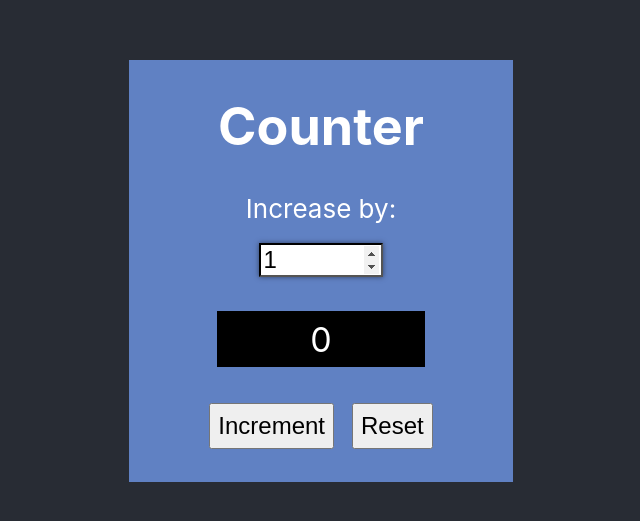
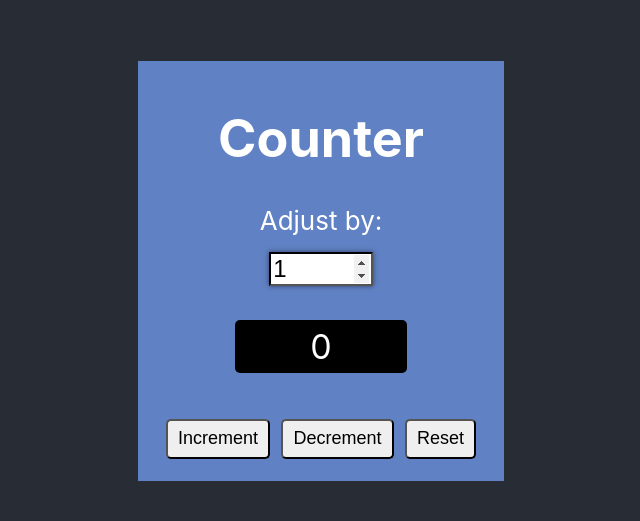
Before and after one commit to callum-cheng/cypress-demo, a React (Create React App) app: page / in a window 1280 px wide. Shown: the part 129-650 px from the top of the page, without its empty margins (319-959 px from the left). Built offline with nearby package versions, Linux system fonts and the light colour scheme.

Commit message:
added decrement button

```diff
--- a/src/App.css
+++ b/src/App.css
@@ -1,5 +1,13 @@
 .App {
   text-align: center;
+  background-color: #282c34;
+  min-height: 100vh;
+  display: flex;
+  flex-direction: column;
+  align-items: center;
+  justify-content: center;
+  font-size: calc(10px + 2vmin);
+  color: white;
 }
 
 .App-logo {
@@ -11,17 +19,6 @@
   .App-logo {
     animation: App-logo-spin infinite 20s linear;
   }
-}
-
-.App-header {
-  background-color: #282c34;
-  min-height: 100vh;
-  display: flex;
-  flex-direction: column;
-  align-items: center;
-  justify-content: center;
-  font-size: calc(10px + 2vmin);
-  color: white;
 }
 
 .App-link {
@@ -44,11 +41,17 @@
 }
 
 button {
-  margin: 1%;
-  margin-left: 5%;
-  margin-right: 5%;
   padding: 4%;
-  font-size: calc(8px + 2vmin);
+  padding-top: 3%;
+  padding-bottom: 3%;
+  font-size: calc(2px + 2vmin);
+  border-radius: 5px;
+}
+
+.pad {
+  padding: 0.7rem;
+  padding-left: 1.5rem;
+  padding-right: 1.5rem;
 }
 
 .App-main {
@@ -57,7 +60,9 @@ button {
   flex-direction: column;
   align-items: center;
   justify-content: center;
-  width: 30%;
+  width: auto;
+  max-width: 80%;
+  min-width: 20%;
 }
 
 .result {
@@ -65,19 +70,13 @@ button {
   color: white;
   font-size: calc(10px + 3vmin);
   padding: 2%;
-  width: 50%
+  width: 50%;
+  border-radius: 5px;
 }
 
 .inline {
   display: flex;
   justify-content: center;
+  width: 80%; /* Set a specific width for the inline div */
+  gap: 0.7rem; /* Add spacing between buttons */
 }
-
-@keyframes App-logo-spin {
-  from {
-    transform: rotate(0deg);
-  }
-  to {
-    transform: rotate(360deg);
-  }
-}
--- a/src/App.js
+++ b/src/App.js
@@ -8,6 +8,9 @@ function App() {
 
   const increment = () => {
     setNum(num + numInput);
+  };
+  const decrement = () => {
+    setNum(num - numInput)
   };
 
   const updateNumInput = (event) => {
@@ -46,10 +49,9 @@ function App() {
 
   return (
     <div className="App">
-      <header className="App-header">
-        <main className="App-main">
+        <main className="App-main pad">
           <h1>Counter</h1>
-          <label htmlFor="num-input" data-testid="prompt">Increase by:</label>
+          <label htmlFor="num-input" data-testid="prompt">Adjust by:</label>
           <input
             id="num-input"
             className="Num-Input"
@@ -64,17 +66,18 @@ function App() {
           <p className="result" data-testid="result" aria-live="polite">
             {num}
           </p>
-          <div className="inline">
+          <div className="inline pad">
             <button onClick={increment} data-testid="btn-increment" disabled={isDisabled} aria-label="Increment the counter result">
               Increment
+            </button>
+            <button onClick={decrement} data-testid="btn-decrement">
+              Decrement
             </button>
             <button onClick={reset} data-testid="btn-reset" aria-label="Reset the counter">
               Reset
             </button>
           </div>
-          <br />
         </main>
-      </header>
     </div>
   );
 }
```
